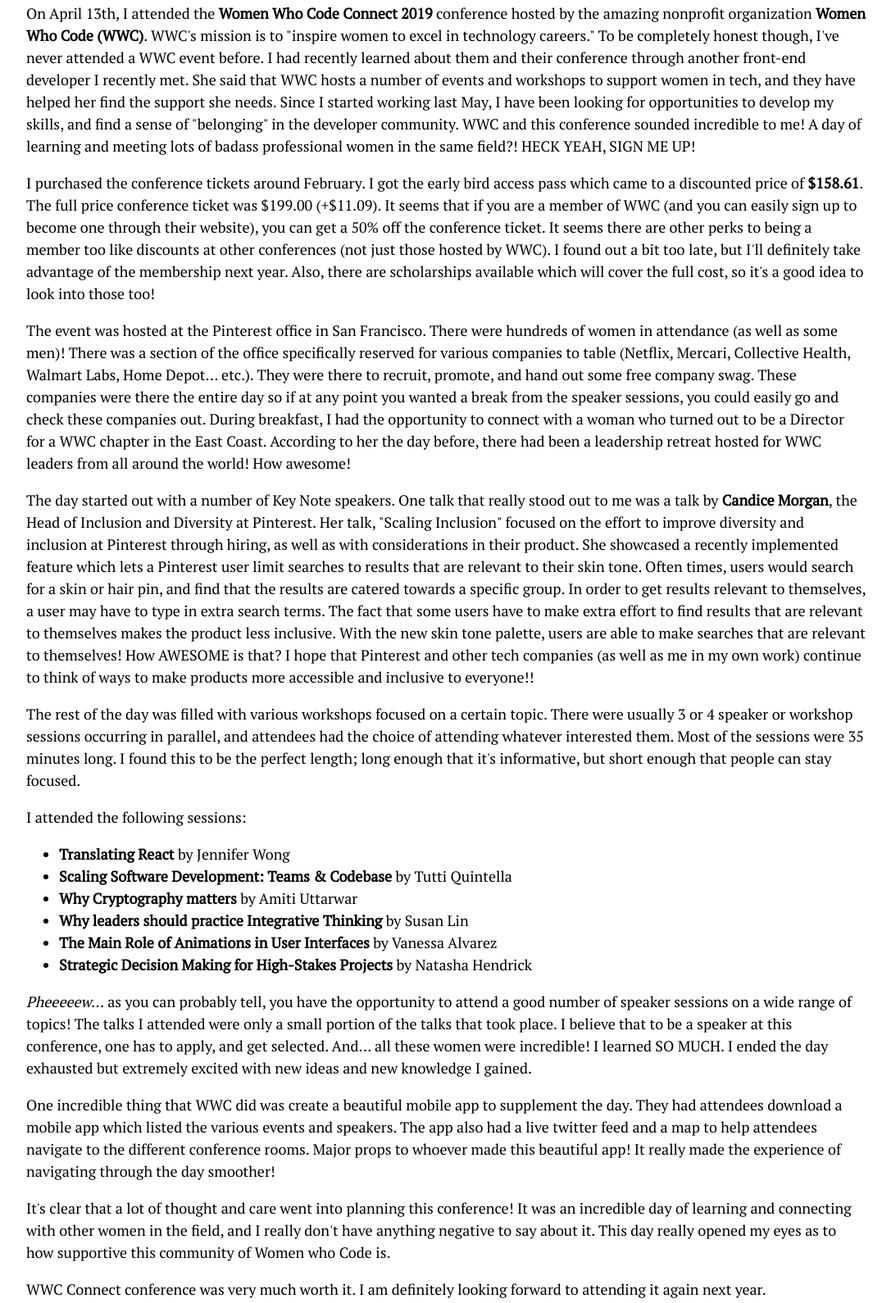
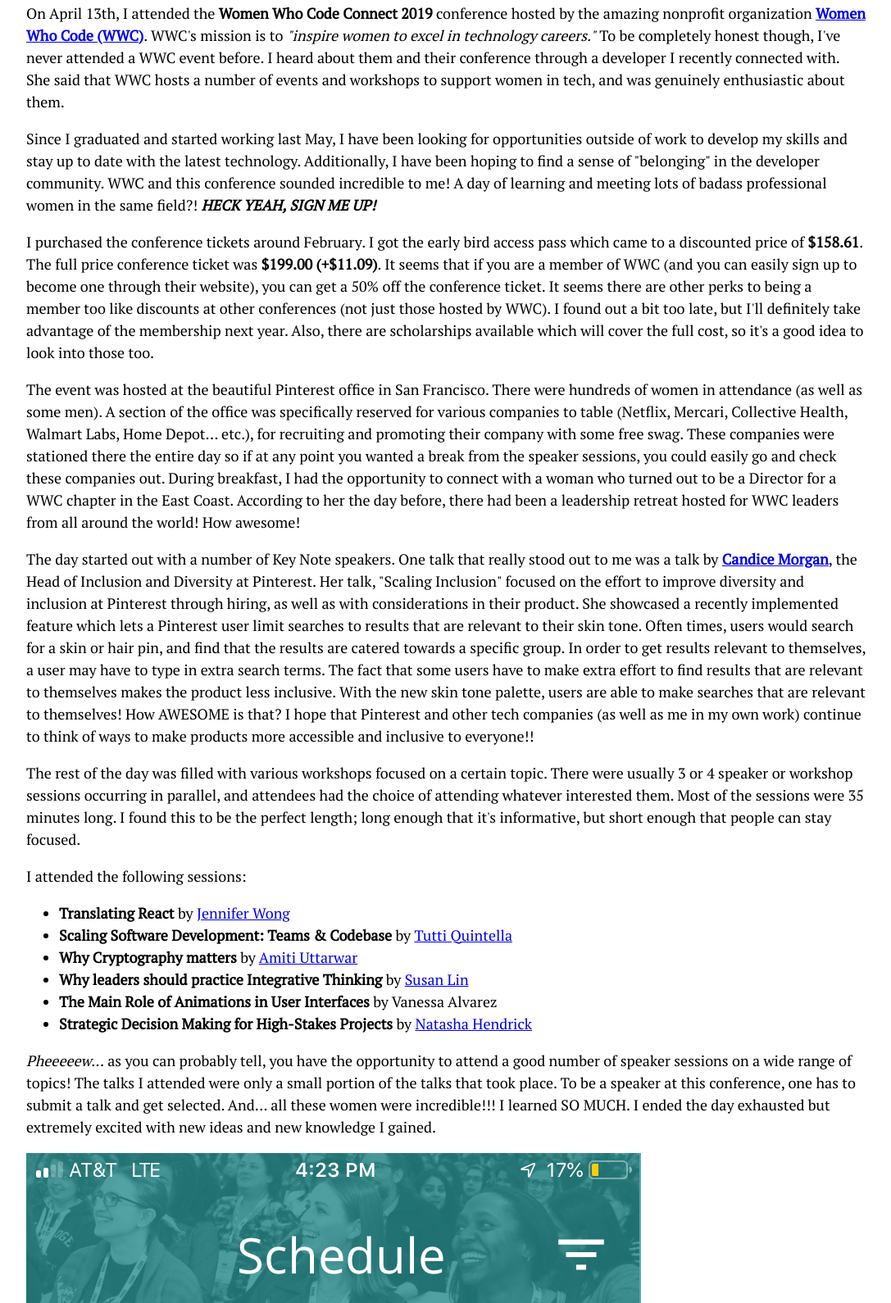
Before and after one commit to khiga8/kate-website, a Gatsby site: page /now/apr2019-wwcc/ in a window 1280 px wide. Shown: the part 984-2574 px from the top of the page at 82% size, without its empty margins (96-1183 px from the left). Built offline with nearby package versions, Linux system fonts and the light colour scheme; Gatsby itself is replaced by a stand-in of ours; a web font is replaced by a local one.

Commit message:
Update to post

```diff
--- a/content/now/apr2019-wwcc/index.md
+++ b/content/now/apr2019-wwcc/index.md
@@ -2,33 +2,37 @@
 title: Women Who Code Connect 2019
 description: About my experience at WWC2019
 date: '2019-04-20'
-image: director.JPG
+image: director.png
 ---
 
 ## My first time at WWC Connect.
 
-On April 13th, I attended the **Women Who Code Connect 2019** conference hosted by the amazing nonprofit organization **Women Who Code (WWC)**. WWC's mission is to "inspire women to excel in technology careers." To be completely honest though, I've never attended a WWC event before. I had recently learned about them and their conference through another front-end developer I recently met. She said that WWC hosts a number of events and workshops to support women in tech, and they have helped her find the support she needs. Since I started working last May, I have been looking for opportunities to develop my skills, and find a sense of "belonging" in the developer community. WWC and this conference sounded incredible to me! A day of learning and meeting lots of badass professional women in the same field?! HECK YEAH, SIGN ME UP!
+On April 13th, I attended the **Women Who Code Connect 2019** conference hosted by the amazing nonprofit organization [**Women Who Code (WWC)**](https://www.womenwhocode.com/). WWC's mission is to *"inspire women to excel in technology careers."* To be completely honest though, I've never attended a WWC event before. I heard about them and their conference through a developer I recently connected with. She said that WWC hosts a number of events and workshops to support women in tech, and was genuinely enthusiastic about them.
 
-I purchased the conference tickets around February. I got the early bird access pass which came to a discounted price of **$158.61**. The full price conference ticket was $199.00 (+$11.09). It seems that if you are a member of WWC (and you can easily sign up to become one through their website), you can get a 50% off the conference ticket. It seems there are other perks to being a member too like discounts at other conferences (not just those hosted by WWC). I found out a bit too late, but I'll definitely take advantage of the membership next year. Also, there are scholarships available which will cover the full cost, so it's a good idea to look into those too!
+Since I graduated and started working last May, I have been looking for opportunities outside of work to develop my skills and stay up to date with the latest technology. Additionally, I have been hoping to find a sense of "belonging" in the developer community. WWC and this conference sounded incredible to me! A day of learning and meeting lots of badass professional women in the same field?! ***HECK YEAH, SIGN ME UP!***
 
-The event was hosted at the Pinterest office in San Francisco. There were hundreds of women in attendance (as well as some men)! There was a section of the office specifically reserved for various companies to table (Netflix, Mercari, Collective Health, Walmart Labs, Home Depot... etc.). They were there to recruit, promote, and hand out some free company swag. These companies were there the entire day so if at any point you wanted a break from the speaker sessions, you could easily go and check these companies out. During breakfast, I had the opportunity to connect with a woman who turned out to be a Director for a WWC chapter in the East Coast. According to her the day before, there had been a leadership retreat hosted for WWC leaders from all around the world! How awesome!
+I purchased the conference tickets around February. I got the early bird access pass which came to a discounted price of **$158.61**. The full price conference ticket was **$199.00 (+$11.09)**. It seems that if you are a member of WWC (and you can easily sign up to become one through their website), you can get a 50% off the conference ticket. It seems there are other perks to being a member too like discounts at other conferences (not just those hosted by WWC). I found out a bit too late, but I'll definitely take advantage of the membership next year. Also, there are scholarships available which will cover the full cost, so it's a good idea to look into those too.
 
-The day started out with a number of Key Note speakers. One talk that really stood out to me was a talk by **Candice Morgan**, the Head of Inclusion and Diversity at Pinterest. Her talk, "Scaling Inclusion" focused on the effort to improve diversity and inclusion at Pinterest through hiring, as well as with considerations in their product. She showcased a recently implemented feature which lets a Pinterest user limit searches to results that are relevant to their skin tone. Often times, users would search for a skin or hair pin, and find that the results are catered towards a specific group. In order to get results relevant to themselves, a user may have to type in extra search terms. The fact that some users have to make extra effort to find results that are relevant to themselves makes the product less inclusive. With the new skin tone palette, users are able to make searches that are relevant to themselves! How AWESOME is that? I hope that Pinterest and other tech companies (as well as me in my own work) continue to think of ways to make products more accessible and inclusive to everyone!!
+The event was hosted at the beautiful Pinterest office in San Francisco. There were hundreds of women in attendance (as well as some men). A section of the office was specifically reserved for various companies to table (Netflix, Mercari, Collective Health, Walmart Labs, Home Depot... etc.), for recruiting and promoting their company with some free swag. These companies were stationed there the entire day so if at any point you wanted a break from the speaker sessions, you could easily go and check these companies out. During breakfast, I had the opportunity to connect with a woman who turned out to be a Director for a WWC chapter in the East Coast. According to her the day before, there had been a leadership retreat hosted for WWC leaders from all around the world! How awesome!
+
+The day started out with a number of Key Note speakers. One talk that really stood out to me was a talk by [**Candice Morgan**](https://twitter.com/candice_mmorgan?lang=en), the Head of Inclusion and Diversity at Pinterest. Her talk, "Scaling Inclusion" focused on the effort to improve diversity and inclusion at Pinterest through hiring, as well as with considerations in their product. She showcased a recently implemented feature which lets a Pinterest user limit searches to results that are relevant to their skin tone. Often times, users would search for a skin or hair pin, and find that the results are catered towards a specific group. In order to get results relevant to themselves, a user may have to type in extra search terms. The fact that some users have to make extra effort to find results that are relevant to themselves makes the product less inclusive. With the new skin tone palette, users are able to make searches that are relevant to themselves! How AWESOME is that? I hope that Pinterest and other tech companies (as well as me in my own work) continue to think of ways to make products more accessible and inclusive to everyone!!
 
 The rest of the day was filled with various workshops focused on a certain topic. There were usually 3 or 4 speaker or workshop sessions occurring in parallel, and attendees had the choice of attending whatever interested them. Most of the sessions were 35 minutes long. I found this to be the perfect length; long enough that it's informative, but short enough that people can stay focused.
 
 I attended the following sessions:
-  - **Translating React** by Jennifer Wong
-  - **Scaling Software Development: Teams & Codebase** by Tutti Quintella
-  - **Why Cryptography matters** by Amiti Uttarwar
-  - **Why leaders should practice Integrative Thinking** by Susan Lin
+  - **Translating React** by [Jennifer Wong](https://twitter.com/mybluewristband?lang=en)
+  - **Scaling Software Development: Teams & Codebase** by [Tutti Quintella](https://twitter.com/tuttiq?lang=en)
+  - **Why Cryptography matters** by [Amiti Uttarwar](https://twitter.com/amizi?lang=en)
+  - **Why leaders should practice Integrative Thinking** by [Susan Lin](https://twitter.com/mintlodica?lang=en)
   - **The Main Role of Animations in User Interfaces** by Vanessa Alvarez
-  - **Strategic Decision Making for High-Stakes Projects** by Natasha Hendrick
+  - **Strategic Decision Making for High-Stakes Projects** by [Natasha Hendrick](https://twitter.com/tashHendrick?lang=en)
 
-*Pheeeeew...* as you can probably tell, you have the opportunity to attend a good number of speaker sessions on a wide range of topics! The talks I attended were only a small portion of the talks that took place. I believe that to be a speaker at this conference, one has to apply, and get selected. And... all these women were incredible! I learned SO MUCH. I ended the day exhausted but extremely excited with new ideas and new knowledge I gained.
+*Pheeeeew...* as you can probably tell, you have the opportunity to attend a good number of speaker sessions on a wide range of topics! The talks I attended were only a small portion of the talks that took place. To be a speaker at this conference, one has to submit a talk and get selected. And... all these women were incredible!!! I learned SO MUCH. I ended the day exhausted but extremely excited with new ideas and new knowledge I gained.
 
- One incredible thing that WWC did was create a beautiful mobile app to supplement the day. They had attendees download a mobile app which listed the various events and speakers. The app also had a live twitter feed and a map to help attendees navigate to the different conference rooms. Major props to whoever made this beautiful app! It really made the experience of navigating through the day smoother!
+<img src="./app.png" />
+
+ One incredible thing that WWC did was create a beautiful mobile app to supplement the day. They had attendees download a mobile app which listed the various events and speakers. The app also had a live twitter feed and a map to help attendees navigate to the different conference rooms. Major props to whoever made this beautiful app! It really made the experience of navigating through the day smoother.
 
  It's clear that a lot of thought and care went into planning this conference! It was an incredible day of learning  and connecting with other women in the field, and I really don't have anything negative to say about it. This day really opened my eyes as to how supportive this community of Women who Code is.
 
- WWC Connect conference was very much worth it. I am definitely looking forward to attending it again next year.
+ I found WWC Connect conference to be very much worth it!! The day was filled with education, inspiration, and opportunities to learn and connect with incredible, smart women from all around the world. I am definitely looking forward to attending it again next year.
--- a/gatsby-node.js
+++ b/gatsby-node.js
@@ -40,7 +40,7 @@
                         component: blogTemplate,
                         context: {
                             slug: node.fields.slug,
-                        }, // additional data can be passed via context
+                        },
                     })
                 })
                 return
--- a/package.json
+++ b/package.json
@@ -17,8 +17,9 @@
     "gatsby-image": "^2.0.31",
     "gatsby-plugin-react-helmet": "^3.0.6",
     "gatsby-plugin-sass": "2.0.10",
-    "gatsby-plugin-sharp": "^2.0.24",
+    "gatsby-plugin-sharp": "^2.0.35",
     "gatsby-plugin-styled-components": "^3.0.6",
+    "gatsby-remark-images": "^3.0.10",
     "gatsby-source-filesystem": "^2.0.23",
     "gatsby-transformer-remark": "^2.3.8",
     "gatsby-transformer-sharp": "^2.1.15",
--- a/src/styles/globals.scss
+++ b/src/styles/globals.scss
@@ -143,6 +143,7 @@
   font-family: "Josefin Sans", sans-serif;
 }
 
+
 @media screen and (max-width: 700px) {
   .portrait {
     &.gatsby-image-wrapper {
--- a/src/templates/blog-post.js
+++ b/src/templates/blog-post.js
@@ -36,6 +36,7 @@
         image {
           childImageSharp {
             resize(width: 500, height: 300) {
+              aspectRatio
               src
             }
             fluid(maxWidth: 500) {
```
Also changed, not shown: gatsby-config.js (+15 -1 lines), content/now/apr2019-wwcc/app.png (added), content/now/apr2019-wwcc/scaling.JPG (deleted), 3 other files.
